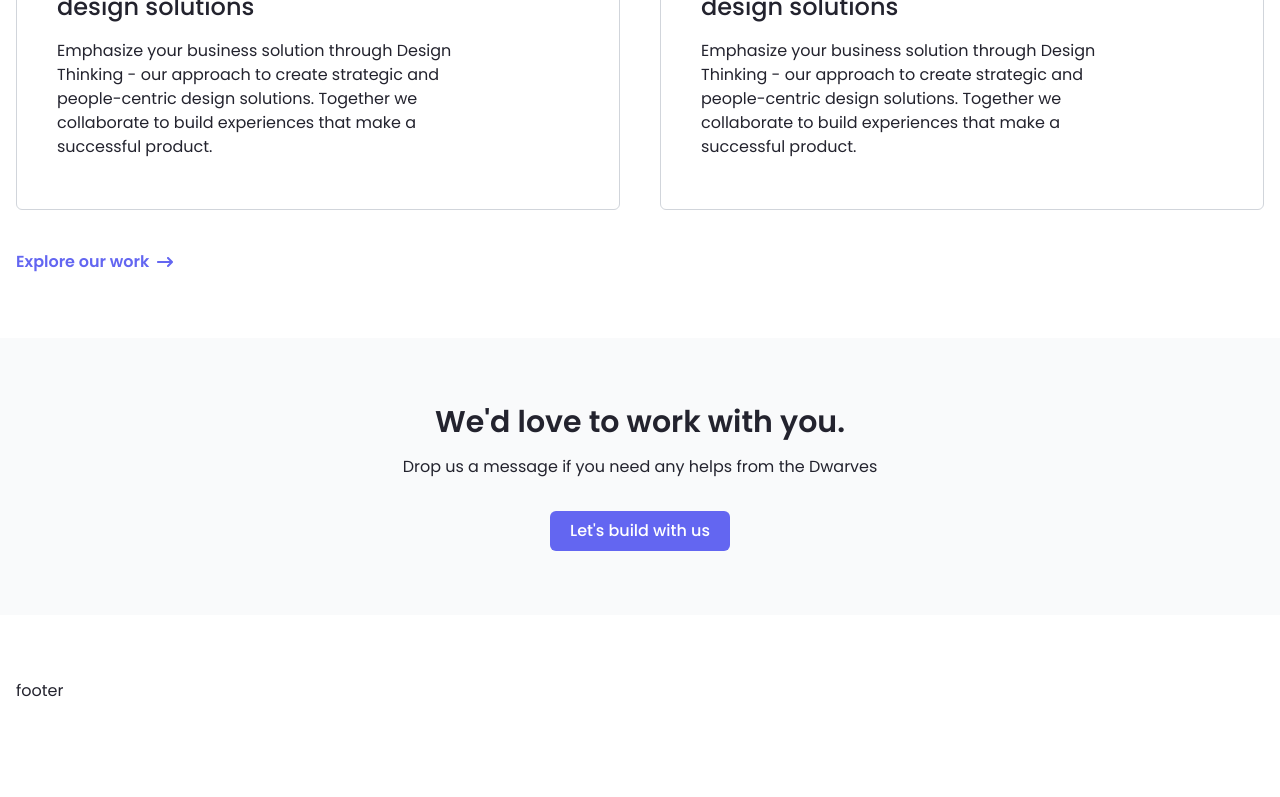
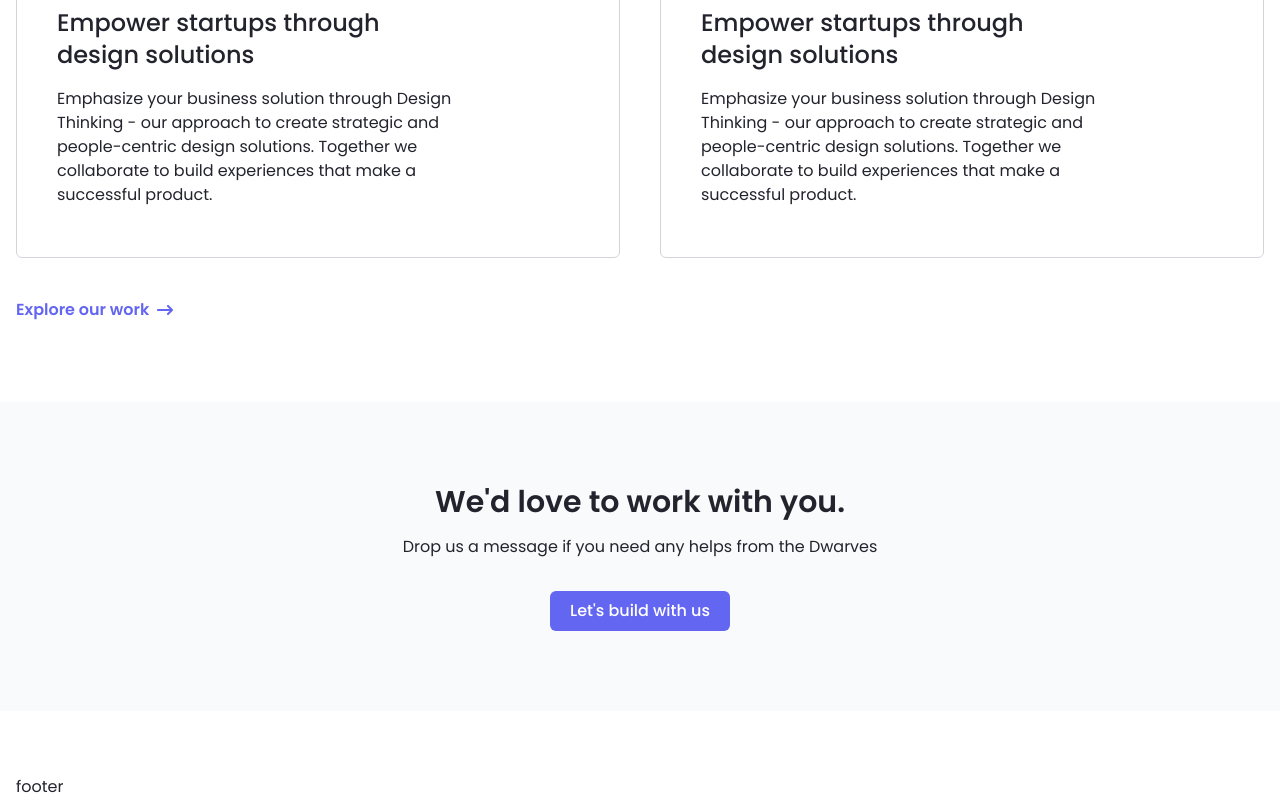
Before and after one commit to nongdan-dev/website, a React (Vite) app: page / in a window 1280 px wide. Shown: the part 2684-3481 px from the top of the page. Before the commit the page ends 3451 px from the top, so only its background shows below. Built offline with nearby package versions, Linux system fonts and the light colour scheme.

Commit message:
increase padding

```diff
--- a/src/components/widget/Section.tsx
+++ b/src/components/widget/Section.tsx
@@ -17,7 +17,7 @@ export function Section({ title, subtitle, children, ...props }: SectionProps) {
     <section
       {...props}
       aria-labelledby={titleId}
-      className={twMerge('col-content py-16', props.className)}
+      className={twMerge('col-content py-20', props.className)}
     >
       {!!subtitle && (
         <span
--- a/src/styles/index.css
+++ b/src/styles/index.css
@@ -13,12 +13,12 @@
     [content-end] minmax(var(--gap-x), 1fr) [full-width-end];
 }
 
+.grid-container .col-content {
+  grid-column: content;
+}
+
 .grid-container .col-full-width {
-  grid-column: full-width !important;
+  grid-column: full-width;
   display: grid;
   grid-template-columns: subgrid;
 }
-
-.grid-container .col-content {
-  grid-column: content;
-}
```
